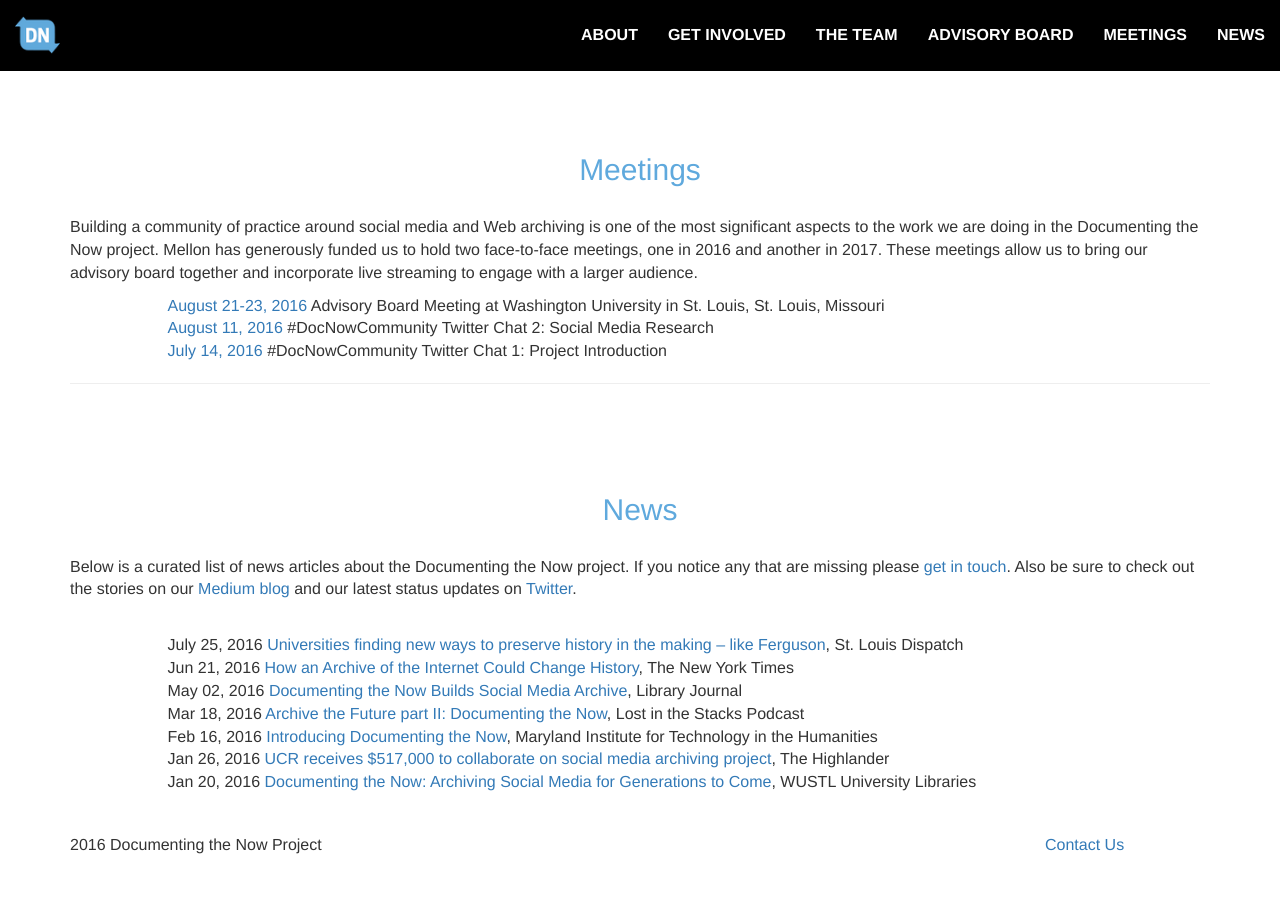
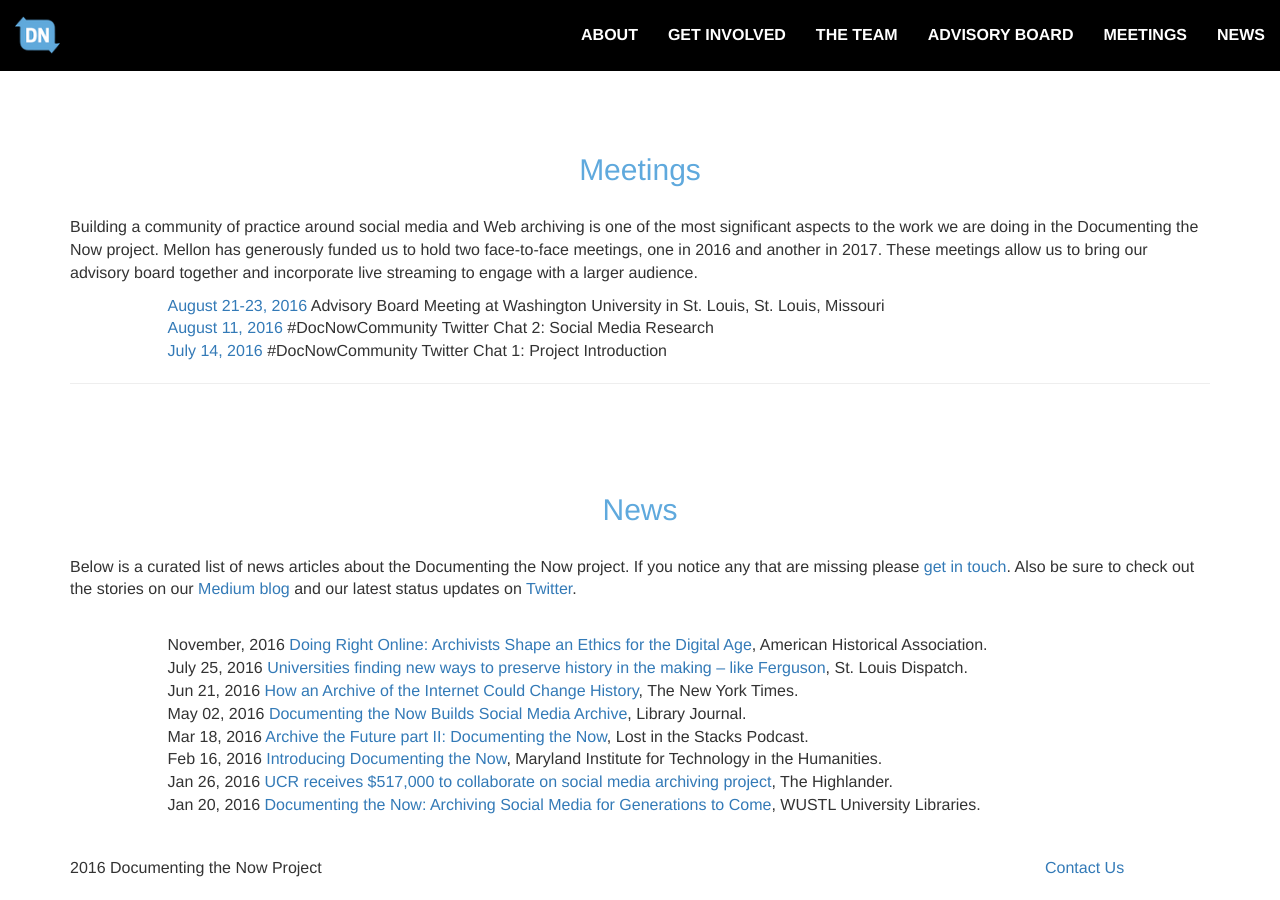
Before and after one commit to DocNow/docnow.github.io, a Jekyll site: the page built from index.html, in a window 1280 px wide and 900 px high, scrolled down 3320 px. Built offline with Jekyll 4.4.1, drawn with Linux system fonts in a browser that asks for light colours; before the commit the page ends 4197 px from its top, so only the background shows below that.

Commit message:
added AHA piece

```diff
--- a/index.html
+++ b/index.html
@@ -288,13 +288,14 @@
 
             <div class="row">
                 <div class="col-lg-offset-1 col-lg-10 news-items">
-                  July 25, 2016 <a href="http://www.stltoday.com/news/local/education/universities-finding-new-ways-to-preserve-history-in-the-making/article_d15e43a9-356b-5eb7-be4d-d95887e83ef2.html">Universities finding new ways to preserve history in the making – like Ferguson</a>, St. Louis Dispatch<br>
-                  Jun 21, 2016 <a href="http://www.nytimes.com/2016/06/26/magazine/how-an-archive-of-the-internet-could-change-history.html?_r=0" target="_blank">How an Archive of the Internet Could Change History</a>, The New York Times<br>
-                  May 02, 2016 <a href="http://lj.libraryjournal.com/2016/05/digital-content/documenting-the-now-builds-social-media-archive" target="_blank">Documenting the Now Builds Social Media Archive</a>, Library Journal<br>
-                  Mar 18, 2016 <a href="https://smartech.gatech.edu/handle/1853/54621" target="_blank">Archive the Future part II: Documenting the Now</a>, Lost in the Stacks Podcast<br>
-                  Feb 16, 2016 <a href="http://mith.umd.edu/introducing-documenting-the-now/" target="_blank">Introducing Documenting the Now</a>, Maryland Institute for Technology in the Humanities<br>
-                  Jan 26, 2016 <a href="http://www.highlandernews.org/22196/ucr-receives-517000-to-collaborate-on-social-media-archiving-project/" target="_blank">UCR receives $517,000 to collaborate on social media archiving project</a>, The Highlander<br>
-                  Jan 20, 2016 <a href="http://library.wustl.edu/8497-2/" target="_blank">Documenting the Now: Archiving Social Media for Generations to Come</a>, WUSTL University Libraries<br>
+                  November, 2016 <a target="_blank" href="https://www.historians.org/publications-and-directories/perspectives-on-history/november-2016/doing-right-online-archivists-shape-an-ethics-for-the-digital-age">Doing Right Online: Archivists Shape an Ethics for the Digital Age</a>, American Historical Association.<br>
+                  July 25, 2016 <a href="http://www.stltoday.com/news/local/education/universities-finding-new-ways-to-preserve-history-in-the-making/article_d15e43a9-356b-5eb7-be4d-d95887e83ef2.html">Universities finding new ways to preserve history in the making – like Ferguson</a>, St. Louis Dispatch.<br>
+                  Jun 21, 2016 <a href="http://www.nytimes.com/2016/06/26/magazine/how-an-archive-of-the-internet-could-change-history.html?_r=0" target="_blank">How an Archive of the Internet Could Change History</a>, The New York Times.<br>
+                  May 02, 2016 <a href="http://lj.libraryjournal.com/2016/05/digital-content/documenting-the-now-builds-social-media-archive" target="_blank">Documenting the Now Builds Social Media Archive</a>, Library Journal.<br>
+                  Mar 18, 2016 <a href="https://smartech.gatech.edu/handle/1853/54621" target="_blank">Archive the Future part II: Documenting the Now</a>, Lost in the Stacks Podcast.<br>
+                  Feb 16, 2016 <a href="http://mith.umd.edu/introducing-documenting-the-now/" target="_blank">Introducing Documenting the Now</a>, Maryland Institute for Technology in the Humanities.<br>
+                  Jan 26, 2016 <a href="http://www.highlandernews.org/22196/ucr-receives-517000-to-collaborate-on-social-media-archiving-project/" target="_blank">UCR receives $517,000 to collaborate on social media archiving project</a>, The Highlander.<br>
+                  Jan 20, 2016 <a href="http://library.wustl.edu/8497-2/" target="_blank">Documenting the Now: Archiving Social Media for Generations to Come</a>, WUSTL University Libraries.<br>
               </div>
           </section>
     </div>
```
